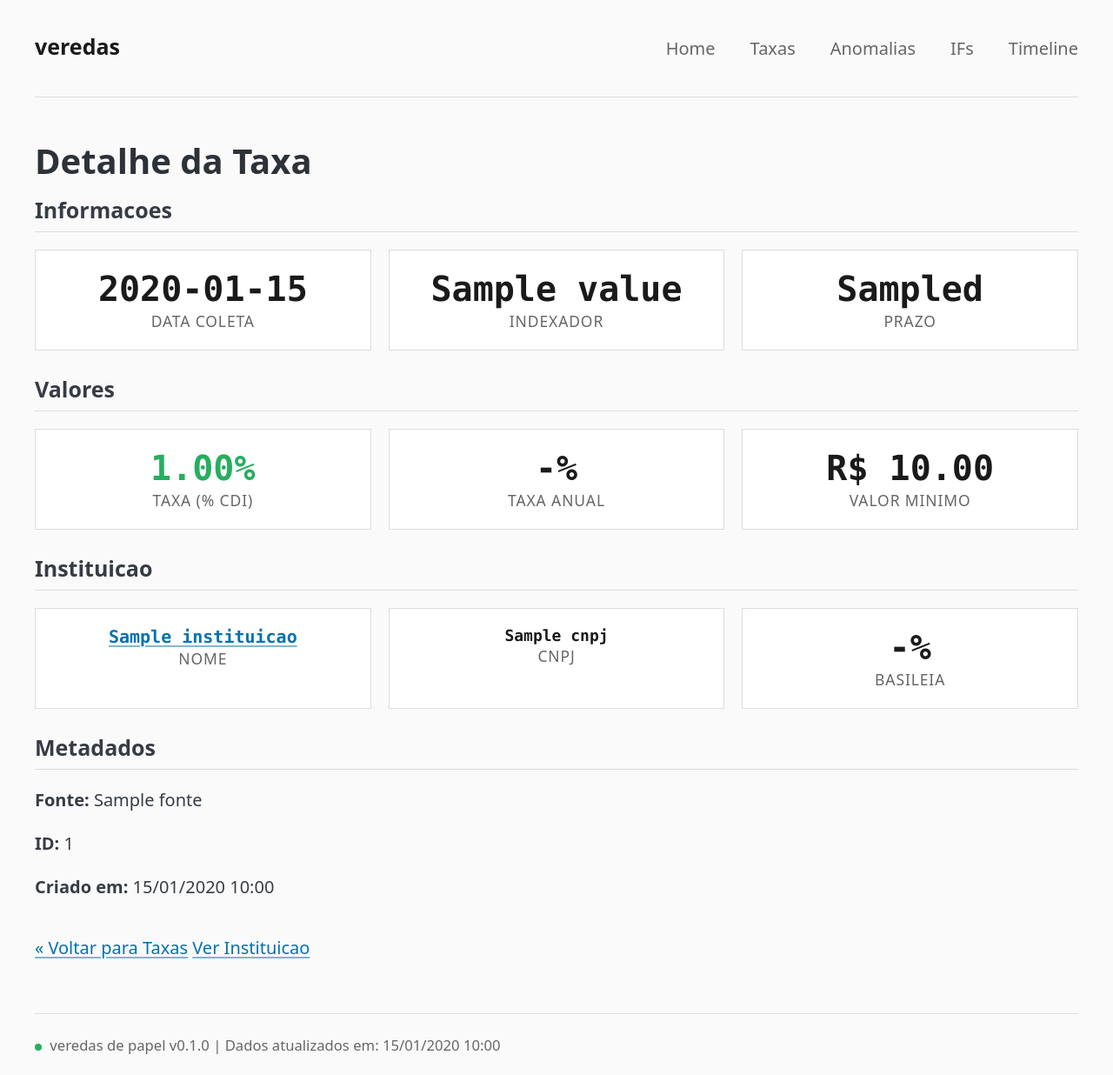
After one commit to ffreitasb/veredas-de-papel, a Python web app: template src/veredas/web/templates/taxa_detail.html in a window 1280 px wide. The commit adds this page. Shown: the whole page at 87% size. Run offline with Jinja, Linux system fonts and the light colour scheme; the template is opened without the code that fills it: most values are stand-ins (such as "Sample title", 1, 10 or a date in 2020); some libraries are stand-ins or nearby versions.

Commit message:
fix: resolve Phase 2 code review issues - CRITICAL bugs and CSRF protection
CRITICAL bug fixes:
- BUG-004: Fix case mismatch SELIC/selic in home.py (taxas referencia)
- BUG-005: Remove non-existent risk_score from templates
- BUG-001: Create missing evento.html template
- BUG-002: Create missing taxa_detail.html template
- BUG-003: Create missing partials/instituicao_chart.html template
- BUG-006: Fix taxa.taxa_percentual -> taxa.percentual in instituicoes.py
- BUG-009: Fix anomalia.resolvida -> anomalia.resolvido in templates

Security fix:
- SEC-002: Implement CSRF protection middleware with double-submit cookie pattern
- Add X-CSRF-Token header support for HTMX requests
- Add csrf_token_input helper for forms

```diff
--- a/src/veredas/web/routes/home.py
+++ b/src/veredas/web/routes/home.py
@@ -48,9 +48,9 @@ async def home(request: Request, session=Depends(get_db)):
     taxa_cdb_repo = TaxaCDBRepository(session)
 
     # Taxas de referencia atuais
-    selic = taxa_ref_repo.get_latest("SELIC")
-    cdi = taxa_ref_repo.get_latest("CDI")
-    ipca = taxa_ref_repo.get_latest("IPCA")
+    selic = taxa_ref_repo.get_latest("selic")
+    cdi = taxa_ref_repo.get_latest("cdi")
+    ipca = taxa_ref_repo.get_latest("ipca")
 
     taxas_referencia = {
         "selic": {"valor": selic.valor if selic else None, "data": selic.data if selic else None},
--- a/src/veredas/web/routes/instituicoes.py
+++ b/src/veredas/web/routes/instituicoes.py
@@ -140,7 +140,7 @@ def _prepare_chart_data(taxas: list) -> dict:
 
     for taxa in sorted(taxas, key=lambda t: t.data_coleta):
         dates.append(taxa.data_coleta.isoformat())
-        values.append(float(taxa.taxa_percentual))
+        values.append(float(taxa.percentual))
         labels.append(f"{taxa.indexador.value} - {taxa.prazo_dias}d")
 
     return {
--- a/src/veredas/web/templates/base.html
+++ b/src/veredas/web/templates/base.html
@@ -13,6 +13,9 @@
 
     <!-- HTMX -->
     <script src="https://unpkg.com/htmx.org@1.9.10"></script>
+
+    <!-- CSRF Token -->
+    <meta name="csrf-token" content="{{ get_csrf_token(request) }}">
 
     {% block head %}{% endblock %}
 </head>
@@ -44,6 +47,14 @@
         </small>
     </footer>
 
+    <!-- HTMX CSRF configuration -->
+    <script>
+        document.body.addEventListener('htmx:configRequest', function(evt) {
+            var token = document.querySelector('meta[name="csrf-token"]').content;
+            evt.detail.headers['X-CSRF-Token'] = token;
+        });
+    </script>
+
     {% block scripts %}{% endblock %}
 </body>
 </html>
--- a/src/veredas/web/templates/partials/anomalia_card.html
+++ b/src/veredas/web/templates/partials/anomalia_card.html
@@ -10,7 +10,7 @@
         <a href="/instituicoes/{{ anomalia.instituicao.cnpj }}">{{ anomalia.instituicao.nome }}</a> |
         {% endif %}
         {{ anomalia.detectado_em.strftime('%d/%m/%Y %H:%M') if anomalia.detectado_em else 'N/A' }}
-        {% if resolved or anomalia.resolvida %}
+        {% if resolved or anomalia.resolvido %}
         | <strong style="color: var(--severity-low);">Resolvida</strong>
         {% endif %}
     </div>
--- a/src/veredas/web/templates/partials/anomalias_list.html
+++ b/src/veredas/web/templates/partials/anomalias_list.html
@@ -13,7 +13,7 @@
         <a href="/instituicoes/{{ anomalia.instituicao.cnpj }}">{{ anomalia.instituicao.nome }}</a> |
         {% endif %}
         {{ anomalia.detectado_em.strftime('%d/%m/%Y %H:%M') if anomalia.detectado_em else 'N/A' }}
-        {% if anomalia.resolvida %}
+        {% if anomalia.resolvido %}
         | <strong style="color: var(--severity-low);">Resolvida</strong>
         {% else %}
         | <button hx-post="/anomalias/{{ anomalia.id }}/resolver"
--- /dev/null
+++ b/src/veredas/web/templates/taxa_detail.html
@@ -0,0 +1,98 @@
+{% extends "base.html" %}
+
+{% block title %}Taxa CDB - {{ taxa.instituicao.nome if taxa.instituicao else 'N/A' }} | veredas de papel{% endblock %}
+
+{% block content %}
+<h1>Detalhe da Taxa</h1>
+
+<!-- Dados da Taxa -->
+<section>
+    <div class="section-header">
+        <h2>Informacoes</h2>
+    </div>
+    <div class="stats-grid">
+        <div class="stat-card">
+            <div class="value">{{ taxa.data_coleta.strftime('%d/%m/%Y') if taxa.data_coleta else '-' }}</div>
+            <div class="label">Data Coleta</div>
+        </div>
+        <div class="stat-card">
+            <div class="value">{{ taxa.indexador.value if taxa.indexador else '-' }}</div>
+            <div class="label">Indexador</div>
+        </div>
+        <div class="stat-card">
+            <div class="value">{{ taxa.prazo_dias }}d</div>
+            <div class="label">Prazo</div>
+        </div>
+    </div>
+</section>
+
+<!-- Valores -->
+<section>
+    <div class="section-header">
+        <h2>Valores</h2>
+    </div>
+    <div class="stats-grid">
+        <div class="stat-card">
+            <div class="value {% if taxa.percentual and taxa.percentual > 130 %}severity-high{% elif taxa.percentual and taxa.percentual > 115 %}severity-medium{% else %}severity-low{% endif %}">
+                {{ "%.2f"|format(taxa.percentual) if taxa.percentual else "-" }}%
+            </div>
+            <div class="label">Taxa (% CDI)</div>
+        </div>
+        <div class="stat-card">
+            <div class="value">{{ "%.4f"|format(taxa.taxa_anual) if taxa.taxa_anual else "-" }}%</div>
+            <div class="label">Taxa Anual</div>
+        </div>
+        <div class="stat-card">
+            <div class="value">R$ {{ "%.2f"|format(taxa.valor_minimo) if taxa.valor_minimo else "-" }}</div>
+            <div class="label">Valor Minimo</div>
+        </div>
+    </div>
+</section>
+
+<!-- Instituicao -->
+{% if taxa.instituicao %}
+<section>
+    <div class="section-header">
+        <h2>Instituicao</h2>
+    </div>
+    <div class="stats-grid">
+        <div class="stat-card">
+            <div class="value" style="font-size: 1rem;">
+                <a href="/instituicoes/{{ taxa.instituicao.cnpj }}">{{ taxa.instituicao.nome }}</a>
+            </div>
+            <div class="label">Nome</div>
+        </div>
+        <div class="stat-card">
+            <div class="value" style="font-size: 0.9rem;">{{ taxa.instituicao.cnpj }}</div>
+            <div class="label">CNPJ</div>
+        </div>
+        <div class="stat-card">
+            <div class="value {% if taxa.instituicao.indice_basileia and taxa.instituicao.indice_basileia < 11 %}severity-critical{% endif %}">
+                {{ "%.1f"|format(taxa.instituicao.indice_basileia) if taxa.instituicao.indice_basileia else "-" }}%
+            </div>
+            <div class="label">Basileia</div>
+        </div>
+    </div>
+</section>
+{% endif %}
+
+<!-- Metadados -->
+<section>
+    <div class="section-header">
+        <h2>Metadados</h2>
+    </div>
+    <div class="content-box">
+        <p><strong>Fonte:</strong> {{ taxa.fonte or 'N/A' }}</p>
+        <p><strong>ID:</strong> {{ taxa.id }}</p>
+        <p><strong>Criado em:</strong> {{ taxa.created_at.strftime('%d/%m/%Y %H:%M') if taxa.created_at else '-' }}</p>
+    </div>
+</section>
+
+<!-- Navegacao -->
+<div class="actions" style="margin-top: 2rem;">
+    <a href="/taxas/" class="btn">&laquo; Voltar para Taxas</a>
+    {% if taxa.instituicao %}
+    <a href="/instituicoes/{{ taxa.instituicao.cnpj }}" class="btn">Ver Instituicao</a>
+    {% endif %}
+</div>
+{% endblock %}
```
Also changed, not shown: src/veredas/web/app.py (+8 -0 lines), src/veredas/web/csrf.py (added, +115 -0 lines), src/veredas/web/templates/evento.html (added, +70 -0 lines), src/veredas/web/templates/instituicao.html (+4 -6 lines), src/veredas/web/templates/instituicoes.html (+2 -16 lines), src/veredas/web/templates/partials/instituicao_chart.html (added, +32 -0 lines), src/veredas/storage/repository.py.
